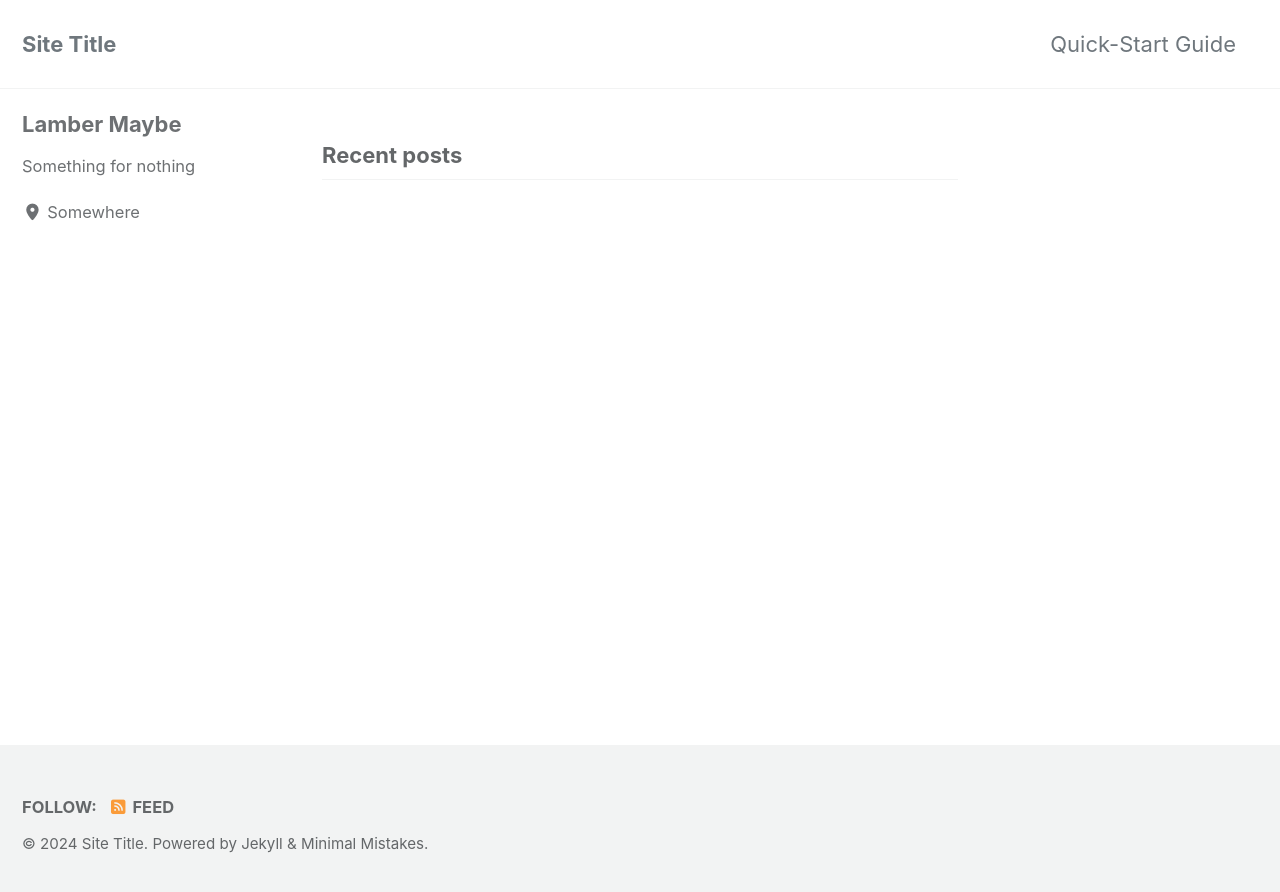
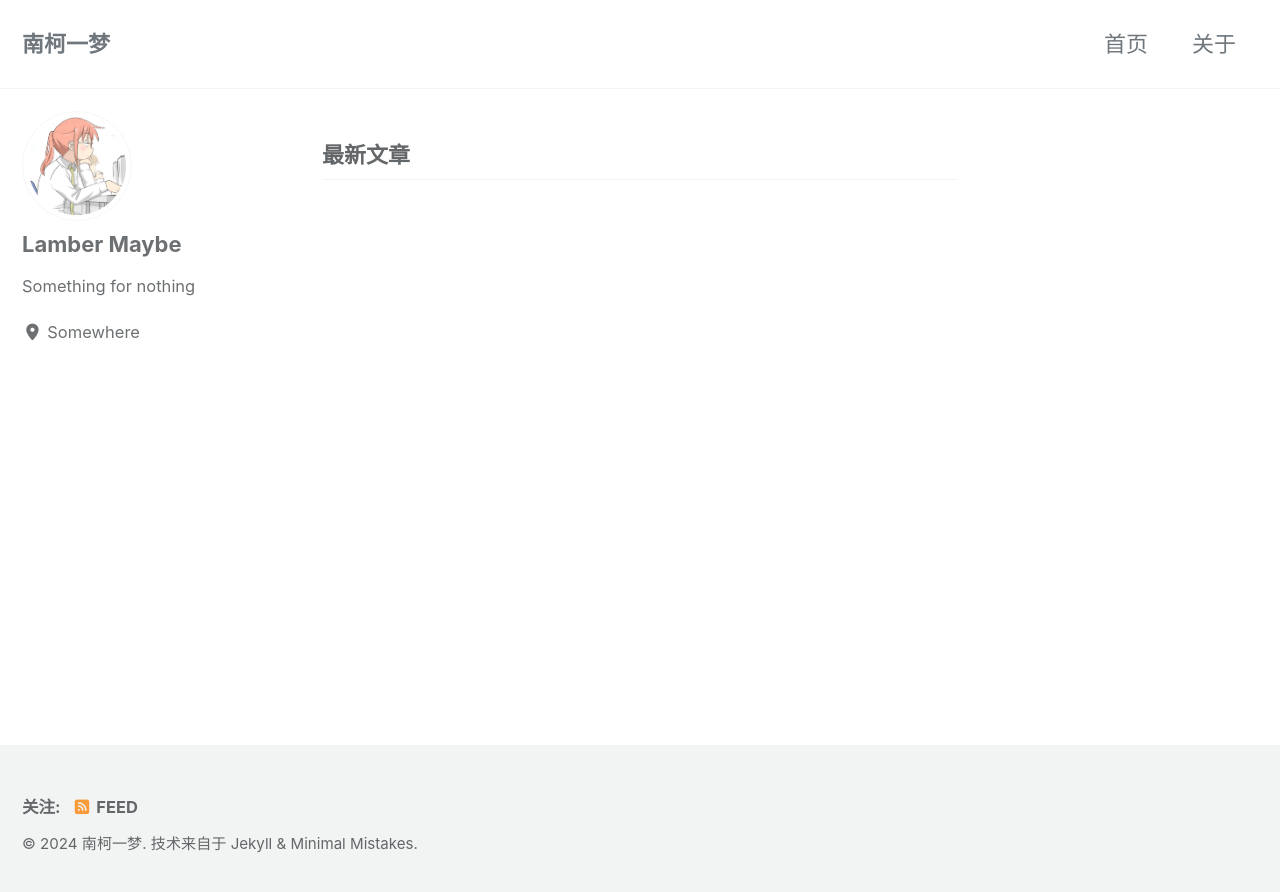
Before and after one commit to Lamber-maybe/lamber-maybe.github.io, a Jekyll site: the page built from index.html, in a window 1280 px wide. Shown: the top 892 px of the page. Built offline with Jekyll 4.4.1, drawn with Linux system fonts in a browser that asks for light colours; cached includes are drawn as plain includes; the list of posts is cut into pages by our own code.

Commit message:
global init

```diff
--- a/_config.yml
+++ b/_config.yml
@@ -12,18 +12,18 @@
 
 # theme                  : "minimal-mistakes-jekyll"
 remote_theme           : "mmistakes/minimal-mistakes"
-minimal_mistakes_skin    : "default" # "air", "aqua", "contrast", "dark", "dirt", "neon", "mint", "plum", "sunrise"
+minimal_mistakes_skin    : "default" # "default", "air", "aqua", "contrast", "dark", "dirt", "neon", "mint", "plum", "sunrise"
 
 # Site Settings
-locale                   : "en-US"
-title                    : "Site Title"
+locale                   : "zh-CN"
+title                    : "南柯一梦"
 title_separator          : "-"
 subtitle                 : # site tagline that appears below site title in masthead
-name                     : "Lamber's Blog"
-description              : "An amazing website."
-url                      : # the base hostname & protocol for your site e.g. "https://mmistakes.github.io"
+name                     : "Lamber Maybe"
+description              : "Lamber's Blog. Web Security Researcher, BugHunter, Red Team Operator."
+url                      : "https://lamber-maybe.github.io/" # the base hostname & protocol for your site e.g. "https://mmistakes.github.io"
 baseurl                  : # the subpath of your site, e.g. "/blog"
-repository               : # GitHub username/repo-name e.g. "mmistakes/minimal-mistakes"
+repository               : "Lamber-maybe/Lamber-maybe.github.io" # GitHub username/repo-name e.g. "mmistakes/minimal-mistakes"
 teaser                   : # path of fallback teaser image, e.g. "/assets/images/500x300.png"
 logo                     : # path of logo image to display in the masthead, e.g. "/assets/images/88x88.png"
 masthead_title           : # overrides the website title displayed in the masthead, use " " for no title
@@ -113,7 +113,7 @@ analytics:
 # Site Author
 author:
   name             : "Lamber Maybe"
-  avatar           : # path of avatar image, e.g. "/assets/images/bio-photo.jpg"
+  avatar           : "/assets/images/xiaolin.jpg" # path of avatar image, e.g. "/assets/images/bio-photo.jpg"
   bio              : "Something for nothing"
   location         : "Somewhere"
   email            :
@@ -320,3 +320,11 @@ defaults:
       comments: # true
       share: true
       related: true
+
+  # _pages
+  - scope:
+      path: "_pages"
+      type: pages
+    values:
+      layout: single
+      author_profile: true
--- a/_data/navigation.yml
+++ b/_data/navigation.yml
@@ -1,12 +1,12 @@
 # main links
 main:
-  - title: "Quick-Start Guide"
-    url: https://mmistakes.github.io/minimal-mistakes/docs/quick-start-guide/
-  # - title: "About"
-  #   url: https://mmistakes.github.io/minimal-mistakes/about/
-  # - title: "Sample Posts"
-  #   url: /year-archive/
-  # - title: "Sample Collections"
-  #   url: /collection-archive/
-  # - title: "Sitemap"
-  #   url: /sitemap/
+  - title: "首页"
+    url: /
+  - title: "关于"
+    url: /about/
+      #  - title: "Sample Posts"
+      #    url: /year-archive/
+      #  - title: "Sample Collections"
+      #    url: /collection-archive/
+      #  - title: "Sitemap"
+      #    url: /sitemap/
```
Also changed, not shown: _pages/about.md (added, +8 -0 lines), assets/images/xiaolin.jpg (added).
